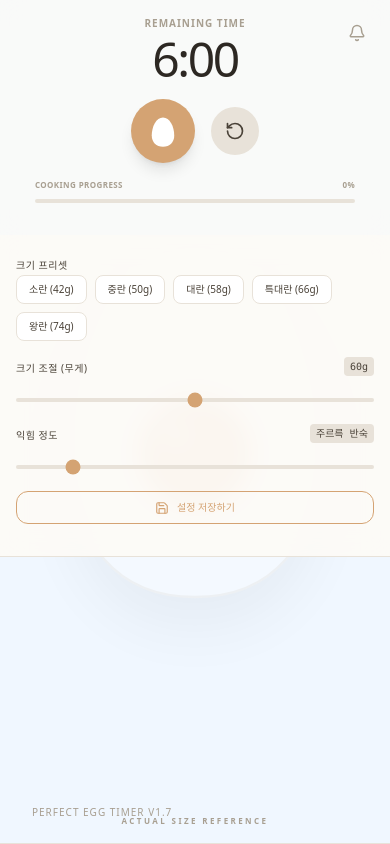
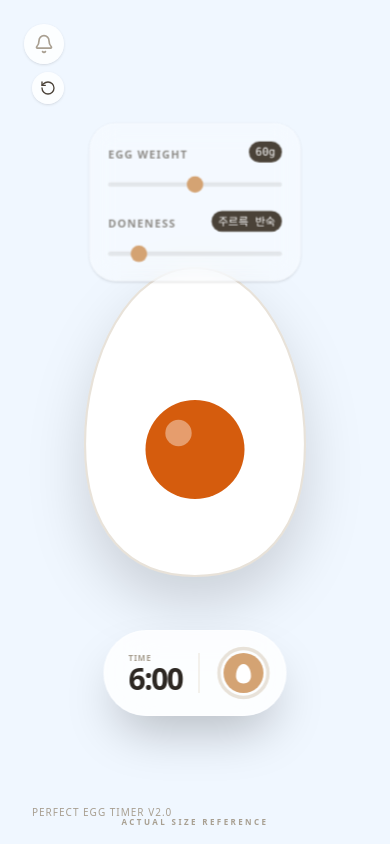
Before and after one commit to zianini/Egg-Timer, a React (Vite) app: page / in a window 390 px wide. Built offline with nearby package versions, Linux system fonts and the light colour scheme.

Commit message:
feat: Add boiling water sound and egg size adjustment
Introduces a new boiling water sound effect that plays when the timer is active.
Also, allows for dynamic adjustment of the egg icon size based on context.
Updates the HTML title to reflect the application's new branding.

```diff
--- a/index.html
+++ b/index.html
@@ -3,7 +3,7 @@
   <head>
     <meta charset="UTF-8" />
     <meta name="viewport" content="width=device-width, initial-scale=1.0" />
-    <title>My Egg Timer</title>
+    <title>My Google AI Studio App</title>
   </head>
   <body>
     <div id="root"></div>
--- a/src/App.tsx
+++ b/src/App.tsx
@@ -44,11 +44,12 @@ const FUN_MESSAGES = [
   "최고의 계란이 탄생하기 직전! 🚀"
 ];
 
-// Sound URL - A clean "ding" sound
+// Sound URLs
 const ALARM_SOUND_URL = "https://assets.mixkit.co/active_storage/sfx/2869/2869-preview.mp3";
+const BOILING_SOUND_URL = "https://www.soundjay.com/nature/sounds/boiling-water-01.mp3";
 
 // Egg Icon Component for the Button
-const EggButtonIcon = ({ isFinished, doneness, isActive }: { isFinished: boolean; doneness: number; isActive: boolean }) => {
+const EggButtonIcon = ({ isFinished, doneness, isActive, size = 36 }: { isFinished: boolean; doneness: number; isActive: boolean; size?: number }) => {
   const isSoftBoiled = doneness <= 1; // "흐르는 반숙" or "주르륵 반숙"
 
   return (
@@ -57,7 +58,7 @@ const EggButtonIcon = ({ isFinished, doneness, isActive }: { isFinished: boolean
       animate={isFinished ? { rotate: -25, y: 1 } : isActive ? { scale: [1, 1.03, 1] } : { rotate: 0, y: 0 }}
       transition={isActive ? { duration: 1.5, repeat: Infinity, ease: "easeInOut" } : {}}
     >
-      <svg width="36" height="36" viewBox="0 0 32 32">
+      <svg width={size} height={size} viewBox="0 0 32 32">
         {/* Egg Shape - Removed stroke to avoid "dots" */}
         <path
           d="M16,4 C10,4 6,12 6,20 C6,26 10,30 16,30 C22,30 26,26 26,20 C26,12 22,4 16,4 Z"
@@ -109,11 +110,25 @@ export default function App() {
   const timerRef = useRef<NodeJS.Timeout | null>(null);
   const messageTimeoutRef = useRef<NodeJS.Timeout | null>(null);
   const audioRef = useRef<HTMLAudioElement | null>(null);
+  const boilingAudioRef = useRef<HTMLAudioElement | null>(null);
 
   // Initialize Audio
   useEffect(() => {
     audioRef.current = new Audio(ALARM_SOUND_URL);
+
+    const boilingAudio = new Audio(BOILING_SOUND_URL);
+    boilingAudio.loop = true;
+    boilingAudioRef.current = boilingAudio;
   }, []);
+
+  // Handle Boiling Sound
+  useEffect(() => {
+    if (isActive && !isMuted && !isFinished) {
+      boilingAudioRef.current?.play().catch(e => console.log("Boiling sound blocked", e));
+    } else {
+      boilingAudioRef.current?.pause();
+    }
+  }, [isActive, isMuted, isFinished]);
 
   // Load preferences
   useEffect(() => {
@@ -218,12 +233,12 @@ export default function App() {
 
   return (
     <div className="h-screen bg-[#FDFBF7] text-[#4A4238] font-sans selection:bg-blue-100/50 overflow-hidden antialiased select-none">
-      <main className="max-w-6xl mx-auto h-screen flex flex-col md:grid md:grid-cols-3 divide-y md:divide-y-0 md:divide-x divide-[#E8E2D9] relative">
+      <main className="max-w-6xl mx-auto h-screen flex flex-col md:grid md:grid-cols-3 md:divide-x divide-[#E8E2D9] relative overflow-hidden">
 
-        {/* Left Section: Controls */}
-        <section className="p-4 md:p-8 flex flex-col justify-center space-y-4 md:space-y-8 order-3 md:order-1 relative z-20 bg-[#FDFBF7]/90 md:bg-transparent backdrop-blur-md md:backdrop-blur-none">
-          <div className="space-y-4 md:space-y-6">
-            <div className="hidden md:flex justify-between items-center">
+        {/* Left Section: Controls (Desktop Only) */}
+        <section className="hidden md:flex p-8 flex-col justify-center space-y-8 relative z-20 bg-transparent">
+          <div className="space-y-6">
+            <div className="flex justify-between items-center">
               <h2 className="text-xs uppercase tracking-widest font-semibold text-[#A89F91] flex items-center gap-2">
                 <Egg size={14} /> Egg Configuration
               </h2>
@@ -232,14 +247,14 @@ export default function App() {
             <div className="flex flex-col gap-4">
               {/* Preset Buttons */}
               <div className="space-y-2">
-                <label className="text-[10px] md:text-sm font-medium uppercase tracking-wider">크기 프리셋</label>
+                <label className="text-sm font-medium uppercase tracking-wider">크기 프리셋</label>
                 <div className="flex flex-wrap gap-2">
                   {EGG_PRESETS.map((preset) => (
                     <button
                       key={preset.id}
                       onClick={() => setWeight(preset.weight)}
                       disabled={isActive || isFinished}
-                      className={`px-3 py-1.5 rounded-lg text-[10px] md:text-xs font-medium transition-all border ${
+                      className={`px-3 py-1.5 rounded-lg text-xs font-medium transition-all border ${
                         weight === preset.weight
                           ? 'bg-[#D4A373] text-white border-[#D4A373]'
                           : 'bg-white text-[#4A4238] border-[#E8E2D9] hover:border-[#D4A373]'
@@ -252,9 +267,9 @@ export default function App() {
               </div>
 
               {/* Size Slider */}
-              <div className="space-y-2 md:space-y-3">
+              <div className="space-y-3">
                 <div className="flex justify-between items-end">
-                  <label className="text-[10px] md:text-sm font-medium uppercase tracking-wider">크기 조절 (무게)</label>
+                  <label className="text-sm font-medium uppercase tracking-wider">크기 조절 (무게)</label>
                   <span className="text-[10px] font-mono bg-[#E8E2D9] px-1.5 py-0.5 rounded">
                     {weight}g
                   </span>
@@ -272,9 +287,9 @@ export default function App() {
               </div>
 
               {/* Doneness Slider */}
-              <div className="space-y-2 md:space-y-3">
+              <div className="space-y-3">
                 <div className="flex justify-between items-end">
-                  <label className="text-[10px] md:text-sm font-medium uppercase tracking-wider">익힘 정도</label>
+                  <label className="text-sm font-medium uppercase tracking-wider">익힘 정도</label>
                   <span className="text-[10px] font-mono bg-[#E8E2D9] px-1.5 py-0.5 rounded">
                     {DONENESS_LEVELS[doneness].label}
                   </span>
@@ -295,14 +310,14 @@ export default function App() {
             <button
               onClick={savePreferences}
               disabled={isActive || isFinished}
-              className="w-full py-2 md:py-3 px-4 rounded-xl border border-[#D4A373] text-[#D4A373] text-[10px] md:text-sm font-medium flex items-center justify-center gap-2 hover:bg-[#D4A373] hover:text-white transition-all active:scale-[0.98] disabled:opacity-30"
+              className="w-full py-3 px-4 rounded-xl border border-[#D4A373] text-[#D4A373] text-sm font-medium flex items-center justify-center gap-2 hover:bg-[#D4A373] hover:text-white transition-all active:scale-[0.98] disabled:opacity-30"
             >
               {isSaved ? <Check size={14} /> : <Save size={14} />}
               {isSaved ? '저장됨' : '설정 저장하기'}
             </button>
           </div>
 
-          <div className="hidden md:flex bg-[#FFF4E0] p-4 rounded-2xl border border-[#FFE4B5] gap-3 items-start">
+          <div className="bg-[#FFF4E0] p-4 rounded-2xl border border-[#FFE4B5] gap-3 flex items-start">
             <Info className="text-[#D4A373] shrink-0 mt-0.5" size={18} />
             <p className="text-[11px] leading-relaxed text-[#8B7355]">
               <strong className="block mb-1">끓는 물에서 시작하세요!</strong>
@@ -312,8 +327,8 @@ export default function App() {
           </div>
         </section>
 
-        {/* Center Section: Visualization */}
-        <section className="absolute inset-0 md:relative md:h-full flex items-center justify-center bg-[#F0F7FF] md:bg-[#F0F7FF] overflow-hidden order-2 md:order-2 z-0">
+        {/* Center Section: Visualization & Mobile Controls */}
+        <section className="absolute inset-0 md:relative md:h-full flex items-center justify-center bg-[#F0F7FF] overflow-hidden z-0">
           {/* Boiling Water Background Effect */}
           <div className="absolute inset-0 pointer-events-none overflow-hidden">
             {isActive && [1, 2, 3, 4, 5, 6, 7, 8].map((i) => (
@@ -342,8 +357,53 @@ export default function App() {
             ))}
           </div>
 
-          <div className="relative scale-125 md:scale-100 opacity-30 md:opacity-100">
-            {/* Speech Bubble - Moved outside shaking div to reduce text shaking */}
+          <div className="relative scale-110 md:scale-100">
+            {/* Mobile Controls Overlay */}
+            <div className="md:hidden absolute inset-x-0 -top-28 z-30 space-y-6 px-6">
+              <div className="space-y-4 bg-white/30 backdrop-blur-md p-4 rounded-3xl border border-white/20 shadow-sm">
+                {/* Size Slider */}
+                <div className="space-y-1">
+                  <div className="flex justify-between items-end">
+                    <label className="text-[10px] font-bold uppercase tracking-widest text-[#4A4238]/60">Egg Weight</label>
+                    <span className="text-[10px] font-mono bg-[#4A4238] text-white px-1.5 py-0.5 rounded-full">
+                      {weight}g
+                    </span>
+                  </div>
+                  <input
+                    type="range"
+                    min="35"
+                    max="85"
+                    step="1"
+                    value={weight}
+                    onChange={(e) => setWeight(parseInt(e.target.value))}
+                    disabled={isActive || isFinished}
+                    className="w-full h-1 bg-[#4A4238]/10 rounded-full appearance-none cursor-pointer accent-[#D4A373] disabled:opacity-50"
+                  />
+                </div>
+
+                {/* Doneness Slider */}
+                <div className="space-y-1">
+                  <div className="flex justify-between items-end">
+                    <label className="text-[10px] font-bold uppercase tracking-widest text-[#4A4238]/60">Doneness</label>
+                    <span className="text-[10px] font-mono bg-[#4A4238] text-white px-1.5 py-0.5 rounded-full">
+                      {DONENESS_LEVELS[doneness].label}
+                    </span>
+                  </div>
+                  <input
+                    type="range"
+                    min="0"
+                    max={DONENESS_LEVELS.length - 1}
+                    step="1"
+                    value={doneness}
+                    onChange={(e) => setDoneness(parseInt(e.target.value))}
+                    disabled={isActive || isFinished}
+                    className="w-full h-1 bg-[#4A4238]/10 rounded-full appearance-none cursor-pointer accent-[#D4A373] disabled:opacity-50"
+                  />
+                </div>
+              </div>
+            </div>
+
+            {/* Speech Bubble */}
             <AnimatePresence>
               {eggMessage && (
                 <motion.div
@@ -517,35 +577,100 @@ export default function App() {
         </section>
 
         {/* Right Section: Timer & Status */}
-        <section className="p-4 md:p-8 flex flex-col justify-center items-center space-y-4 md:space-y-8 order-1 md:order-3 relative z-20 bg-[#FDFBF7]/70 md:bg-transparent backdrop-blur-md md:backdrop-blur-none">
-          <div className="absolute top-4 right-4 md:top-8 md:right-8">
+        <section className="p-6 md:p-8 flex flex-col justify-between md:justify-center items-center relative z-20 md:bg-transparent pointer-events-none">
+          <div className="w-full flex justify-between items-start pointer-events-auto">
+            {/* Mobile Bottom-Center: Timer & Start Button */}
+            <div className="md:hidden fixed bottom-32 left-1/2 -translate-x-1/2 z-50 flex items-center gap-4 bg-white/80 backdrop-blur-xl p-3.5 pl-6 rounded-full border border-white/40 shadow-2xl">
+              <div className="flex flex-col">
+                <span className="text-[8px] font-bold uppercase tracking-widest text-[#A89F91]">Time</span>
+                <span className={`text-3xl font-black tabular-nums tracking-tighter leading-none ${isFinished ? 'text-[#D4A373]' : 'text-[#2D2823]'}`}>
+                  {formatTime(timeLeft)}
+                </span>
+              </div>
+
+              <div className="h-10 w-[1px] bg-[#E8E2D9]" />
+
+              <button
+                onClick={toggleTimer}
+                className="relative w-14 h-14 rounded-full flex items-center justify-center overflow-hidden group"
+              >
+                {/* Progress Ring Background */}
+                <svg className="absolute inset-0 w-full h-full -rotate-90" viewBox="0 0 48 48">
+                  <circle
+                    cx="24"
+                    cy="24"
+                    r="21"
+                    fill="none"
+                    stroke="#E8E2D9"
+                    strokeWidth="3"
+                  />
+                  <motion.circle
+                    cx="24"
+                    cy="24"
+                    r="21"
+                    fill="none"
+                    stroke="#D4A373"
+                    strokeWidth="3"
+                    strokeDasharray="131.9"
+                    animate={{ strokeDashoffset: 131.9 - (131.9 * progress) }}
+                    transition={{ duration: 0.5 }}
+                  />
+                </svg>
+                <div className={`relative z-10 w-10 h-10 rounded-full flex items-center justify-center transition-colors ${isActive ? 'bg-[#4A4238] text-white' : 'bg-[#D4A373] text-white'}`}>
+                  <EggButtonIcon isFinished={isFinished} doneness={doneness} isActive={isActive} size={24} />
+                </div>
+              </button>
+            </div>
+
+            <div className="hidden md:block">
+              <h1 className="text-sm font-black uppercase tracking-tighter text-[#4A4238]">Egg Timer</h1>
+            </div>
+
+            <div className="flex flex-col items-end gap-2">
               <button
                 onClick={() => setIsMuted(!isMuted)}
-              className="p-2 rounded-full hover:bg-[#E8E2D9] transition-colors text-[#A89F91]"
+                className="p-2.5 rounded-full bg-white/80 md:bg-transparent shadow-sm md:shadow-none hover:bg-[#E8E2D9] transition-colors text-[#A89F91]"
               >
-              {isMuted ? <BellOff size={18} /> : <Bell size={18} />}
+                {isMuted ? <BellOff size={20} /> : <Bell size={20} />}
               </button>
+
+              <div className="md:hidden">
+                {!isFinished && (
+                  <button
+                    onClick={resetTimer}
+                    className="p-2 rounded-full bg-white/80 shadow-sm text-[#4A4238]"
+                  >
+                    <RotateCcw size={16} />
+                  </button>
+                )}
               </div>
-          <div className="text-center space-y-1">
-            <h2 className="text-[10px] md:text-xs uppercase tracking-widest font-semibold text-[#A89F91]">
+            </div>
+          </div>
+
+          {/* Desktop Timer Center */}
+          <div className="hidden md:block text-center relative py-12 md:py-0">
+            <div className="relative z-10">
+              <h2 className="text-[10px] md:text-xs uppercase tracking-[0.2em] font-bold text-[#A89F91] mb-1">
                 {isFinished ? "Cooking Complete!" : "Remaining Time"}
               </h2>
               <motion.div
-              className={`text-5xl md:text-8xl font-light tracking-tighter tabular-nums ${isFinished ? 'text-[#D4A373]' : 'text-[#2D2823]'}`}
+                className={`text-7xl md:text-8xl font-black tracking-tighter tabular-nums ${isFinished ? 'text-[#D4A373]' : 'text-[#2D2823]'}`}
                 animate={isFinished ? { scale: [1, 1.05, 1] } : {}}
                 transition={{ duration: 0.5, repeat: Infinity }}
               >
                 {formatTime(timeLeft)}
               </motion.div>
             </div>
+          </div>
 
+          <div className="hidden md:flex flex-col items-center gap-6 md:gap-8 pointer-events-auto mb-24 md:mb-0">
             <div className="flex items-center gap-4">
               <button
                 onClick={toggleTimer}
-              className={`w-16 h-16 md:w-20 md:h-20 rounded-full flex items-center justify-center transition-all duration-300 shadow-lg relative ${
+                className={`w-20 h-20 md:w-20 md:h-20 rounded-full flex items-center justify-center transition-all duration-300 shadow-xl relative ${
                   isActive
-                ? 'bg-[#4A4238] text-white hover:bg-[#2D2823]'
-                : 'bg-[#D4A373] text-white hover:bg-[#BC8A5F]'
+                  ? 'bg-[#4A4238] text-white'
+                  : 'bg-[#D4A373] text-white'
                 }`}
               >
                 <EggButtonIcon isFinished={isFinished} doneness={doneness} isActive={isActive} />
@@ -554,29 +679,32 @@ export default function App() {
               {!isFinished && (
                 <button
                   onClick={resetTimer}
-                className="w-12 h-12 md:w-14 md:h-14 rounded-full bg-[#E8E2D9] text-[#4A4238] flex items-center justify-center hover:bg-[#DCD4C9] transition-colors"
+                  className="w-14 h-14 md:w-14 md:h-14 rounded-full bg-white md:bg-[#E8E2D9] text-[#4A4238] flex items-center justify-center shadow-md md:shadow-none hover:bg-[#DCD4C9] transition-colors"
                   title="Reset"
                 >
-                <RotateCcw size={20} md:size={24} />
+                  <RotateCcw size={24} />
                 </button>
               )}
             </div>
 
-          <div className="w-full max-w-xs space-y-2 md:space-y-4">
-            <div className="flex justify-between text-[8px] md:text-[10px] uppercase tracking-wider font-bold text-[#A89F91]">
+            <div className="w-full max-w-xs space-y-4">
+              {/* Desktop Progress Bar */}
+              <div className="hidden md:block space-y-4">
+                <div className="flex justify-between text-[10px] uppercase tracking-wider font-bold text-[#A89F91]">
                   <span>Cooking Progress</span>
                   <span>{Math.round(progress * 100)}%</span>
                 </div>
                 <div className="h-1 w-full bg-[#E8E2D9] rounded-full overflow-hidden">
                   <motion.div
-                className={`h-full ${isFinished ? 'bg-[#D4A373]' : 'bg-[#D4A373]'}`}
+                    className="h-full bg-[#D4A373]"
                     initial={{ width: 0 }}
                     animate={{ width: `${progress * 100}%` }}
                     transition={{ duration: 0.5 }}
                   />
                 </div>
+              </div>
 
-            <div className="pt-2 flex items-center justify-center gap-2 text-[#D4A373]">
+              <div className="flex items-center justify-center gap-2 text-[#D4A373]">
                 {isActive ? (
                   <motion.div
                     animate={{ opacity: [0.4, 1, 0.4] }}
@@ -584,14 +712,15 @@ export default function App() {
                     className="flex items-center gap-2"
                   >
                     <Flame size={14} />
-                  <span className="text-[10px] font-medium italic">맛있게 익어가는 중...</span>
+                    <span className="text-[10px] font-bold uppercase tracking-widest italic">Cooking...</span>
                   </motion.div>
                 ) : isFinished ? (
                   <div className="flex items-center gap-2 text-[#D4A373]">
                     <Check size={14} />
-                  <span className="text-[10px] font-bold uppercase tracking-widest">완성되었습니다!</span>
+                    <span className="text-[10px] font-bold uppercase tracking-widest">Done!</span>
                   </div>
                 ) : null}
+              </div>
             </div>
           </div>
         </section>
@@ -600,7 +729,7 @@ export default function App() {
 
       {/* Footer / Credits */}
       <footer className="fixed bottom-6 left-8 text-[10px] text-[#A89F91] uppercase tracking-widest">
-        Perfect Egg Timer v1.7
+        Perfect Egg Timer v2.0
       </footer>
     </div>
   );
```
Lines whose indentation alone changed are shown as unchanged.
